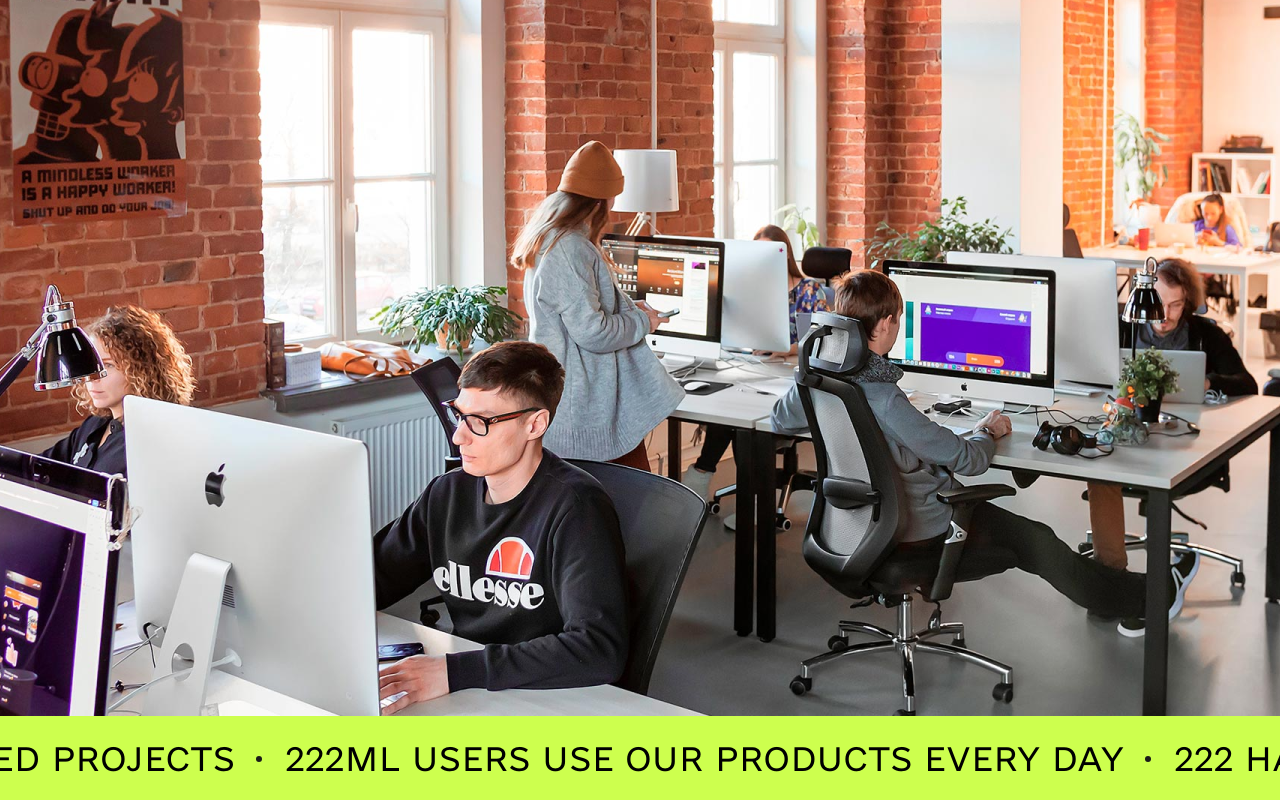
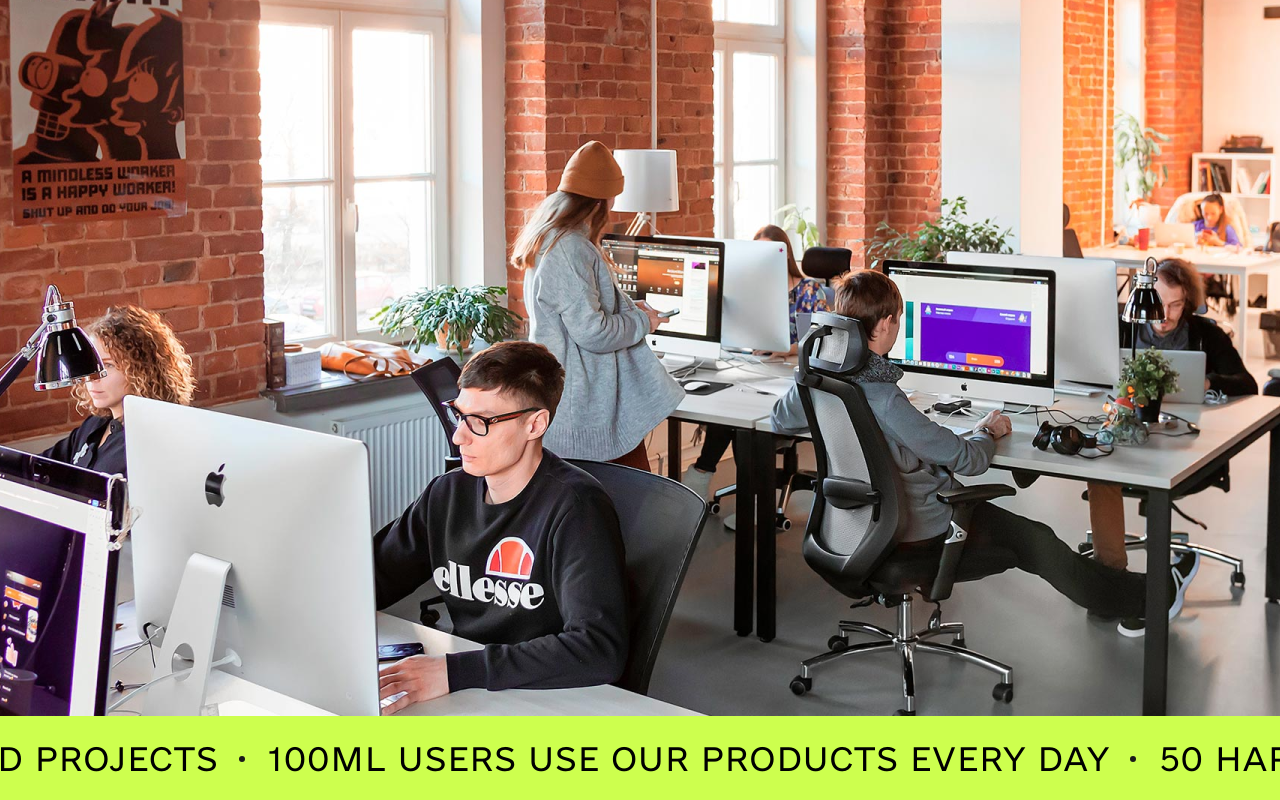
Before and after one commit to Ortvest/ortvest-website, a Next.js app: page / in a window 1280 px wide. Shown: the part 498-1298 px from the top of the page. Built offline with nearby package versions, Linux system fonts and the light colour scheme.

Commit message:
test: deploy checking

```diff
--- a/src/modules/Banner/layout/Ticker/index.tsx
+++ b/src/modules/Banner/layout/Ticker/index.tsx
@@ -4,7 +4,7 @@ import Marquee from 'react-fast-marquee';
 import styles from './style.module.css';
 
 export const Ticker = () => {
-  const tickerText = ['222 Completed Projects', '222ml users use our products every day', '222 Happy Clients'];
+  const tickerText = ['64 Completed Projects', '100ml users use our products every day', '50 Happy Clients'];
 
   return (
     <section className={styles.ticker}>
```
